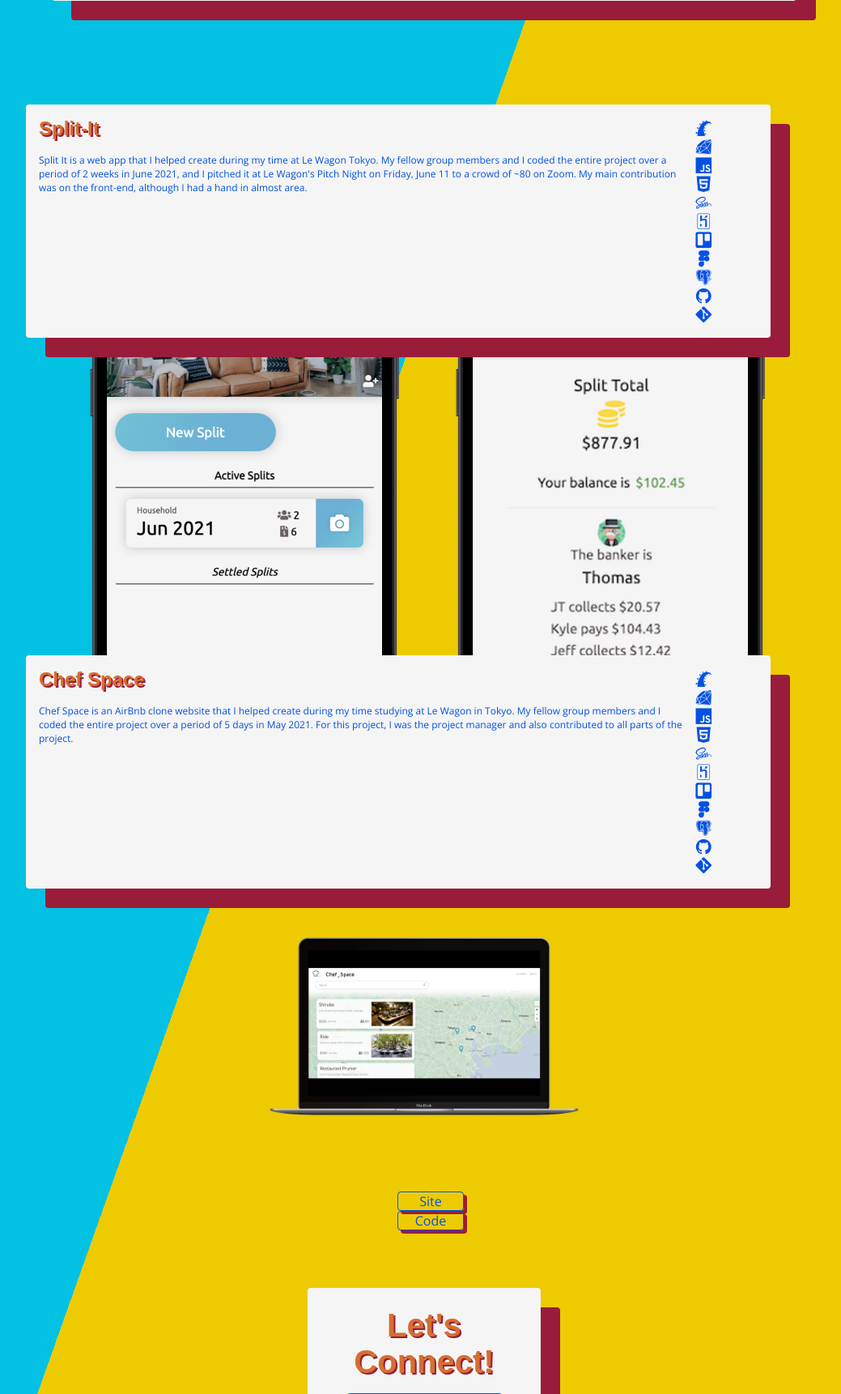
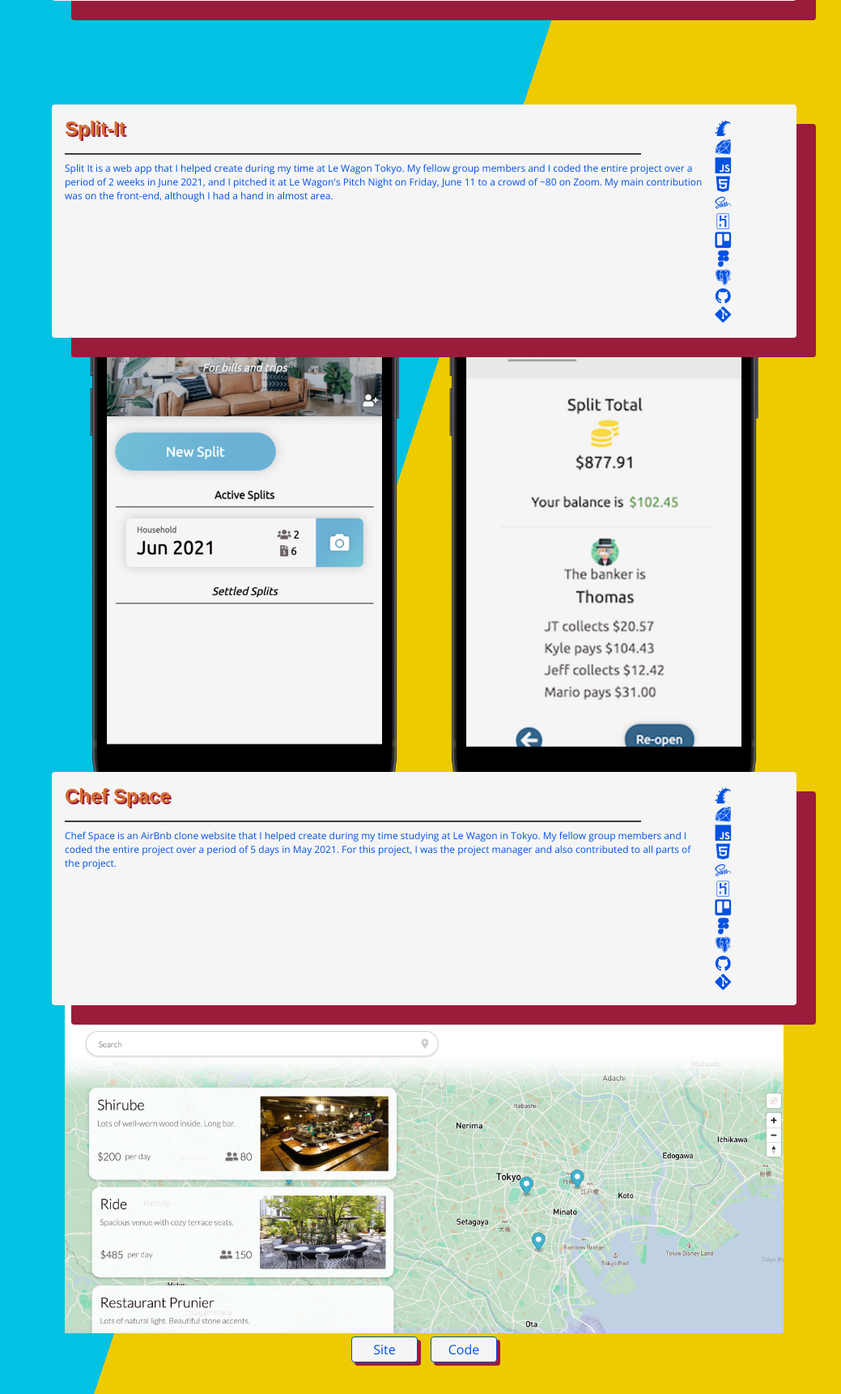
Before and after one commit to typexapex/portfolio-v3, a PHP site: page / in a window 1280 px wide. Shown: the part 1423-3144 px from the top of the page at 81% size, without its empty margins (116-1155 px from the left). Run offline with PHP 8.4, Linux system fonts and the light colour scheme; some libraries are stand-ins or nearby versions; some web fonts are replaced.

Commit message:
project card format fixed

```diff
--- a/css/containers.css
+++ b/css/containers.css
@@ -36,6 +36,11 @@
   flex-direction: column;
   align-items: center;
   justify-content: center;
+  margin-bottom: 6rem;
+}
+
+#second-project {
+  margin-top: 3rem;
 }
 
 .contact-container {
--- a/css/project-card.css
+++ b/css/project-card.css
@@ -3,9 +3,8 @@
   height: 45vh;
   width: 75%;
   background: var(--offwhite);
-  border-radius: .25rem; /*4px;*/
+  border-radius: .25rem;
   padding: 1rem;
-  margin-right: 4rem; /*64px;*/
   box-shadow: var(--bshad);
   position: relative;
   display: grid;
@@ -15,11 +14,11 @@
 .project-right {
   height: 45vh;
   width: 75%;
-  padding: 1rem;
   display: flex;
   flex-direction: column;
   align-items: center;
   justify-content: center;
+  margin-top: 2rem;
 }
 
 .project-tech {
@@ -27,21 +26,31 @@
   flex-direction: column;
   align-items: flex-end;
   justify-content: space-evenly;
-  margin-left: .25rem;
+  margin-left: .5rem;
+  margin-right: .5rem;
+}
+
+.project-text {
+  padding-right: .5rem;
+}
+
+.button-container {
+  display: flex;
+  gap: 1rem;
 }
 /*END DIVS*/
 
 /*BUTTONS*/
 .button {
-  width: 5rem; /*80px;*/
-  height: 1.875rem; /*30px;*/
-  border-radius: .25rem; /*4px;*/
+  width: 5rem;
+  height: 1.875rem;
+  border-radius: .25rem;
   border: 1px solid var(--dblue);
+  background: var(--offwhite);
   box-shadow: var(--smbshad);
   display: flex;
   justify-content: center;
   align-items: center;
-  margin-left: 1rem; /*16px;*/
 }
 /*END BUTTONS*/
 
@@ -49,11 +58,10 @@
 #split {
   height: auto;
   width: 50%;
-  margin-right: .5rem; /*8px;*/
 }
 
-#chef {
-  width: 25rem;
+#second-project img {
+  width: 100%;
 }
 
 #split-img {
--- a/index.html
+++ b/index.html
@@ -89,6 +89,7 @@
         <div class="project-left">
           <div class="project-text">
             <h2>Split-It</h2>
+            <div class="line"></div>
             <p>Split It is a web app that I helped create during my time at Le Wagon Tokyo. My fellow group members and I coded the entire project over a period of 2 weeks in June 2021, and I pitched it at Le Wagon's Pitch Night on Friday, June 11 to a crowd of ~80 on Zoom. My main contribution was on the front-end, although I had a hand in almost area.</p>
           </div> <!-- end project-text -->
           <div class="project-tech">
@@ -111,20 +112,23 @@
             <img src="images/split-it-group_iphone12black_portrait.png" id="split">
             <img src="images/split-it-settle_iphone12black_portrait.png" id="split">
           </div> <!-- end project-img -->
+            <div class="button-container">
              <div class="button" id="site">
                 <a href="http://www.split-it.me" target="blank" class="project-link">Site</a>
               </div> <!-- end button (split it site) -->
               <div class="button" id="code">
                 <a href="https://github.com/typexapex/split-it" target="blank" class="project-link">Code</a>
               </div> <!-- end button (split it code) -->
+          </div> <!-- end button container -->
         </div> <!-- end project-right -->
       </div> <!-- end project-container -->
 <!-- END PROJECT (SPLIT IT) -->
 <!-- BEGIN PROJECT (CHEF SPACE) -->
-      <div class="project-container">
+      <div class="project-container" id="second-project">
         <div class="project-left">
           <div class="project-text">
             <h2>Chef Space</h2>
+            <div class="line"></div>
             <p>Chef Space is an AirBnb clone website that I helped create during my time studying at Le Wagon in Tokyo. My fellow group members and I coded the entire project over a period of 5 days in May 2021. For this project, I was the project manager and also contributed to all parts of the project.</p>
           </div> <!-- end project-text -->
           <div class="project-tech">
@@ -139,20 +143,21 @@
             <i class="devicon-postgresql-plain"></i>
             <i class="devicon-github-original"></i>
             <i class="devicon-git-plain"></i>
-
           </div> <!-- end project-tech -->
         </div> <!-- end project-left -->
         <div class="project-right">
           <div class="project-img" id="chef-img">
             <!-- <img src="images/chef-space-landing_macbookgrey_front.png" id="chef-a"> -->
-            <img src="images/chef-space-map_macbookgrey_front.png" id="chef">
+            <img src="images/chef-space-map.png" id="chef">
           </div> <!-- end project-img -->
+          <div class="button-container">
             <div class="button" id="site">
                 <a href="http://chefspace.herokuapp.com/" target="blank" class="project-link">Site</a>
               </div> <!-- end button (chef space site) -->
               <div class="button" id="code">
                 <a href="https://github.com/typexapex/bill-bnb" target="blank" class="project-link">Code</a>
               </div> <!-- end button (chef space code) -->
+          </div> <!-- end button container -->
         </div> <!-- end project-right -->
       </div> <!-- end project-container -->
 <!-- END PROJECT (CHEF SPACE) -->
```
Lines whose indentation alone changed are shown as unchanged.
